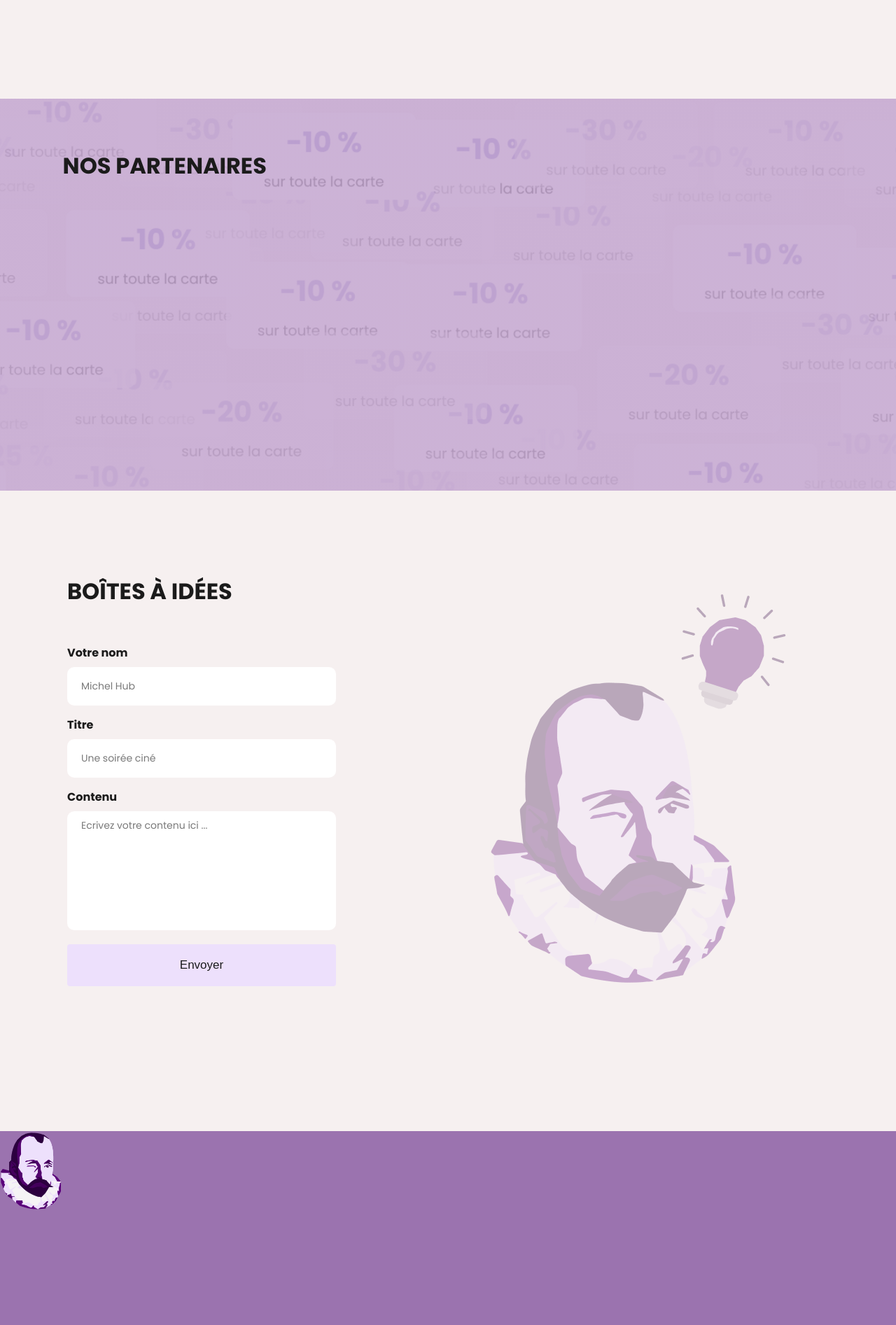
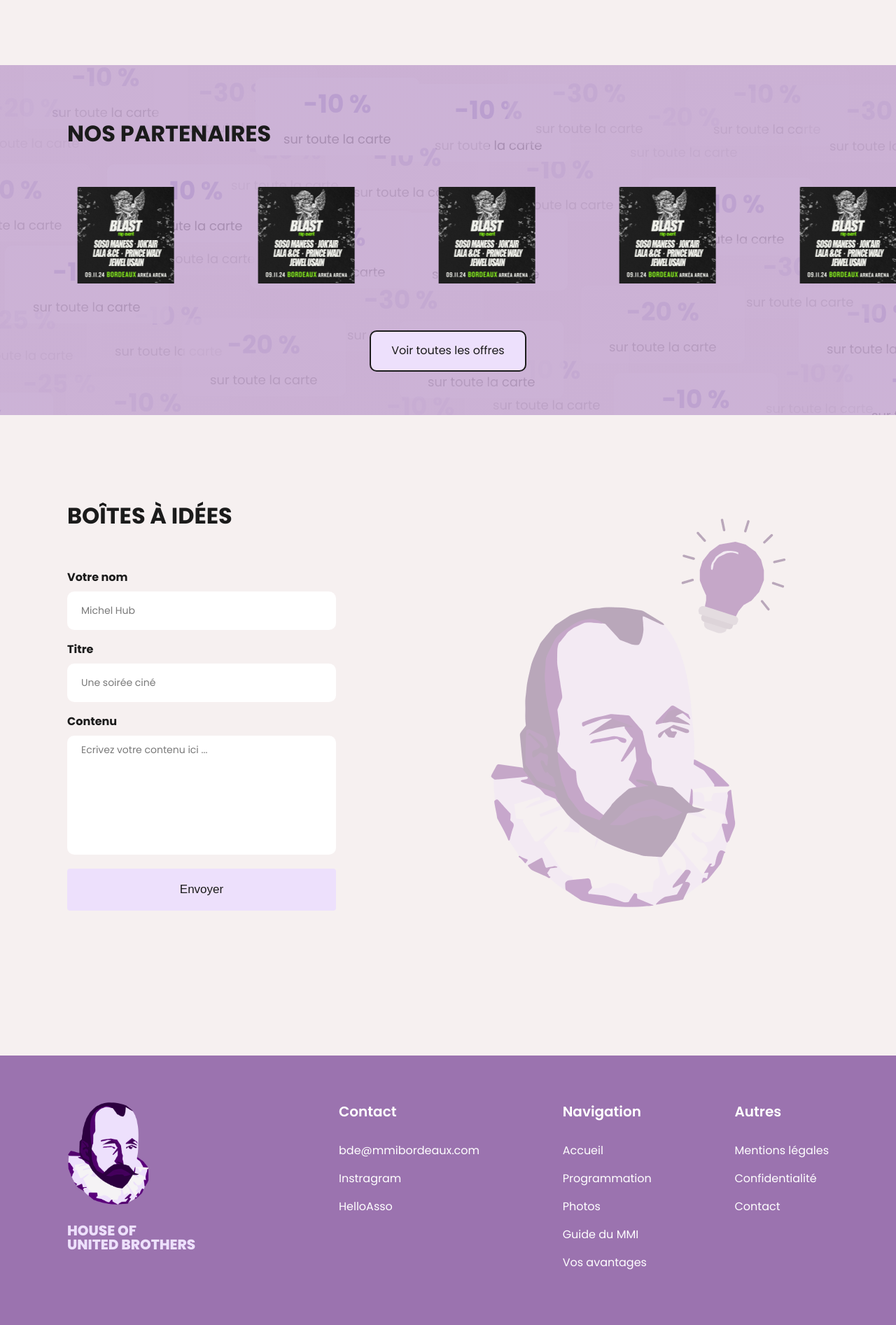
Before and after one commit to Viturna/hub, a SvelteKit app: page / in a window 1280 px wide. Shown: the part 2627-4520 px from the top of the page at 70% size. Built offline with nearby package versions, Linux system fonts and the light colour scheme.

Commit message:
Avantages

```diff
--- a/src/lib/components/Footer.svelte
+++ b/src/lib/components/Footer.svelte
@@ -5,15 +5,75 @@
   }
 </script>
 <footer>
-<img src="/images/michel.png" alt="Mascotte Michel" class="logo-michel">
+  <div class="container-logo">
+    <img src="/images/michel.png" alt="Mascotte Michel" class="logo-michel">
+    <span class="hub">House of <br>United Brothers</span>
+  </div>
+  <div class="container-items">
+    <div class="container-footer">
+      <p class="title">Contact</p>
+      <a href="mailto:bde@mmibordeaux.com" class="footer-item">bde@mmibordeaux.com</a>
+      <a href="https://www.instagram.com/bdemmi_montaigne/" class="footer-item">Instragram</a>
+      <a href="https://www.helloasso.com/associations/house-of-united-brothers" class="footer-item">HelloAsso</a>
+    </div>
+    <div class="container-footer">
+      <p class="title">Navigation</p>
+      <a href="/" class="footer-item">Accueil</a>
+      <a href="/programmation" class="footer-item">Programmation</a>
+      <a href="/photos" class="footer-item">Photos</a>
+      <a href="/guide" class="footer-item">Guide du MMI</a>
+      <a href="/avantages" class="footer-item">Vos avantages</a>
+    </div>
+    <div class="container-footer">
+      <p class="title">Autres</p>
+      <a href="" class="footer-item">Mentions légales</a>
+      <a href="" class="footer-item">Confidentialité</a>
+      <a href="" class="footer-item">Contact</a>
+    </div>
+  </div>
 </footer>
 
 <style>
   footer{
     background-color:#9B73AF;
-    height: 370px;
+    display: flex;
+    align-items: start;
+    justify-content: space-between;
+    padding: 64px 7.5vw;
+  }
+  .container-logo{
+    display: flex;
+    flex-direction: column;
   }
   .logo-michel{
-    width: 90px;
+    width: 120px;
+    margin-bottom: 24px;
+  }
+  .hub{
+    font-weight: 800;
+    color: var(--violet-secondary);
+    text-transform: uppercase;
+    font-size: 20px;
+  }
+  .container-items{
+    display: flex;
+    justify-content: space-between;
+    width: 700px;
+  }
+  .container-footer{
+    display: flex;
+    flex-direction: column;
+  }
+  footer .title{
+    font-weight: 600;
+    font-size: 20px;
+    color: var(--white);
+    margin-bottom: 32px;
+  }
+  .footer-item{
+    font-size: 16px;
+    color: var(--white);
+    margin-bottom: 24px;
+    text-decoration: none;
   }
 </style>
--- a/src/routes/+page.svelte
+++ b/src/routes/+page.svelte
@@ -174,10 +174,35 @@
     {/if}
   </div>
 </section>
-
 <section class="partner">
   <h2>Nos partenaires</h2>
+  <div class="flex-partner">
+    <div class="scrolling">
+      <a href=""><img src="/images/partenaire/logo1.jpg" alt=""></a>
+      <a href=""><img src="/images/partenaire/logo2.jpg" alt=""></a>
+      <a href=""><img src="/images/partenaire/logo2.jpg" alt=""></a>
+      <a href=""><img src="/images/partenaire/logo2.jpg" alt=""></a>
+      <a href=""><img src="/images/partenaire/logo2.jpg" alt=""></a>
+      <a href=""><img src="/images/partenaire/logo2.jpg" alt=""></a>
+      <a href=""><img src="/images/partenaire/logo2.jpg" alt=""></a>
+      <a href=""><img src="/images/partenaire/logo2.jpg" alt=""></a>
+      <a href=""><img src="/images/partenaire/logo2.jpg" alt=""></a>
+      <!-- Duplicate items for seamless scroll -->
+      <a href=""><img src="/images/partenaire/logo1.jpg" alt=""></a>
+      <a href=""><img src="/images/partenaire/logo2.jpg" alt=""></a>
+      <a href=""><img src="/images/partenaire/logo2.jpg" alt=""></a>
+      <a href=""><img src="/images/partenaire/logo2.jpg" alt=""></a>
+      <a href=""><img src="/images/partenaire/logo2.jpg" alt=""></a>
+      <a href=""><img src="/images/partenaire/logo2.jpg" alt=""></a>
+      <a href=""><img src="/images/partenaire/logo2.jpg" alt=""></a>
+      <a href=""><img src="/images/partenaire/logo2.jpg" alt=""></a>
+      <a href=""><img src="/images/partenaire/logo2.jpg" alt=""></a>
+    </div>
+  </div>
+  <a href="/avantages#partner" class="button-secondary">Voir toutes les offres</a>
 </section>
+
+
 
 <section class="boite" id="boite">
   <div>
@@ -289,8 +314,9 @@
 
   .partner {
   margin-top: 128px;
-    height: 400px;
-    padding: 80px 7vw;
+  height: 500px;
+  padding: 0;
+  margin: 80px 0;
   background: linear-gradient(
       rgba(174, 134, 193, 0.6),
       rgba(174, 134, 193, 0.6)
@@ -298,7 +324,56 @@
     url("/images/bg-partner.png");
   background-size: cover;
   background-position: center;
+  display: flex;
+  flex-direction: column;
 }
+.partner h2{
+  margin-left: 7.5vw;
+  margin-top: 82px;
+}
+.flex-partner {
+  margin-top: 60px;
+  display: flex;
+  overflow: hidden;
+  width: 100vw;
+  position: relative;
+}
+
+.flex-partner .scrolling {
+  display: flex;
+  gap: 100px;
+  width: calc(200% + 20px);
+  animation: scroll 20s linear infinite;
+}
+
+.flex-partner .scrolling a {
+  flex: none;
+  margin: 0 10px;
+}
+
+.button-secondary{
+  margin: 0 auto;
+  margin-top: 64px;
+  text-decoration: none;
+  border-radius: 10px;
+  display: flex;
+  align-items: center;
+  justify-content: center;
+  width: 220px;
+  height: 55px;
+  background-color: var(--violet-secondary);
+  color: var(--black);
+  border: 2px solid var(--black);
+}
+.button-secondary:hover{
+  background-color: #e4d2f9;
+}
+@keyframes scroll {
+  0% { transform: translateX(0); }
+  100% { transform: translateX(-50%); }
+}
+
+
 
   .boite {
     display: flex;
```
Also changed, not shown: src/routes/avantages/+page.svelte (+16 -6 lines), static/images/tableau-avantage.png (added). Lines whose indentation alone changed are shown as unchanged.
